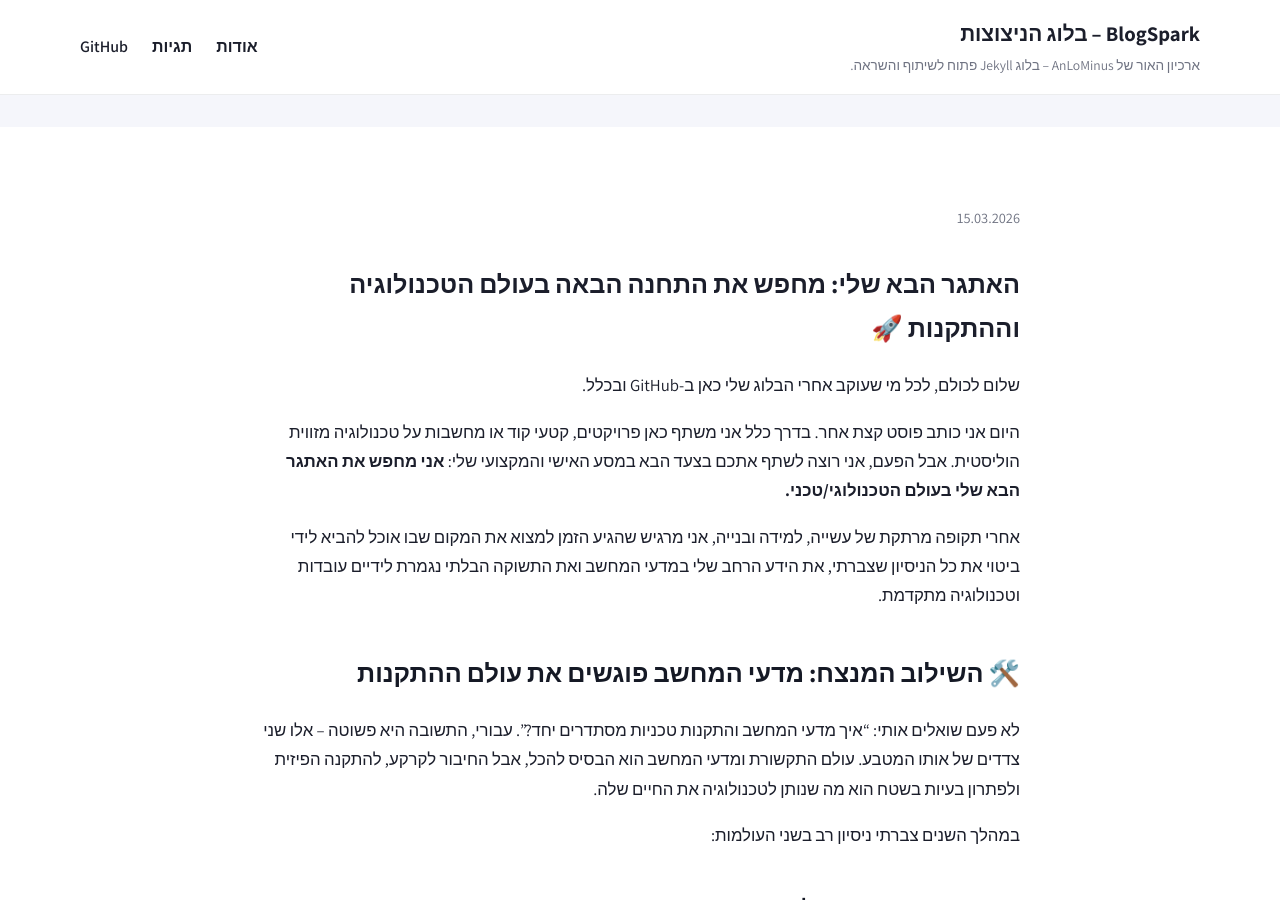
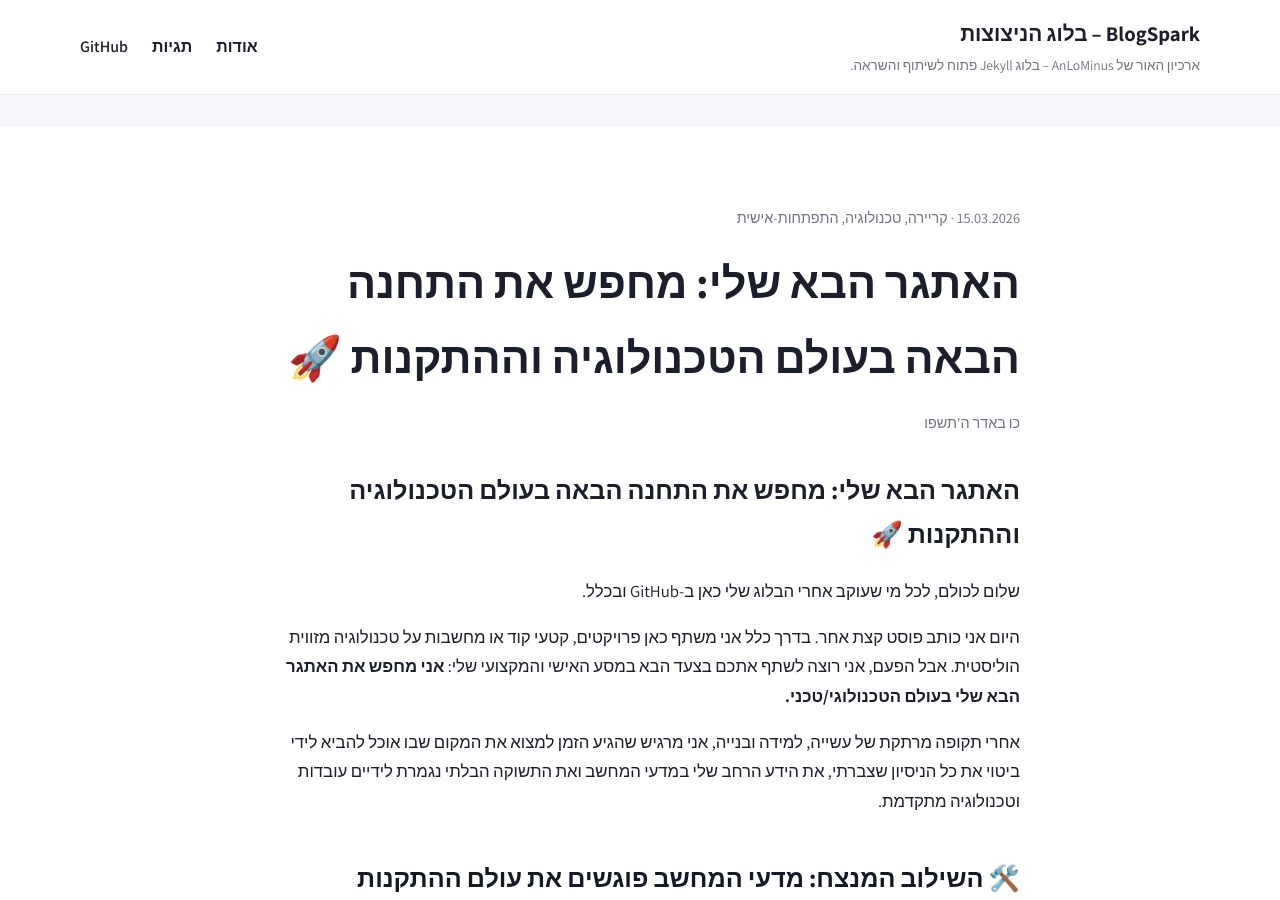
Before and after one commit to AnLoMinus/Blog, a Jekyll site: the page built from _posts/2026-03-15-the-next-challenge-technology-and-installations.md, in a window 1280 px wide and 900 px high. Built offline with Jekyll 4.4.1, drawn with Linux system fonts in a browser that asks for light colours; some of the changed text lies outside the part shown.

Commit message:
Update Hebrew date format in post metadata

```diff
--- a/_posts/2026-03-15-the-next-challenge-technology-and-installations.md
+++ b/_posts/2026-03-15-the-next-challenge-technology-and-installations.md
@@ -2,7 +2,7 @@
 layout: post
 title: "האתגר הבא שלי: מחפש את התחנה הבאה בעולם הטכנולוגיה וההתקנות 🚀"
 date: 2026-03-15 10:51:43 +0200
-hebrew_date: "כ"ו באדר ה'תשפ"ו"
+hebrew_date: "כו באדר ה'תשפו"
 categories: [קריירה, טכנולוגיה, התפתחות-אישית]
 tags: [דרושים, קריירה, מדעי-המחשב, התקנות, תקשורת, AnLoMinus, פיתוח]
 ---
```
